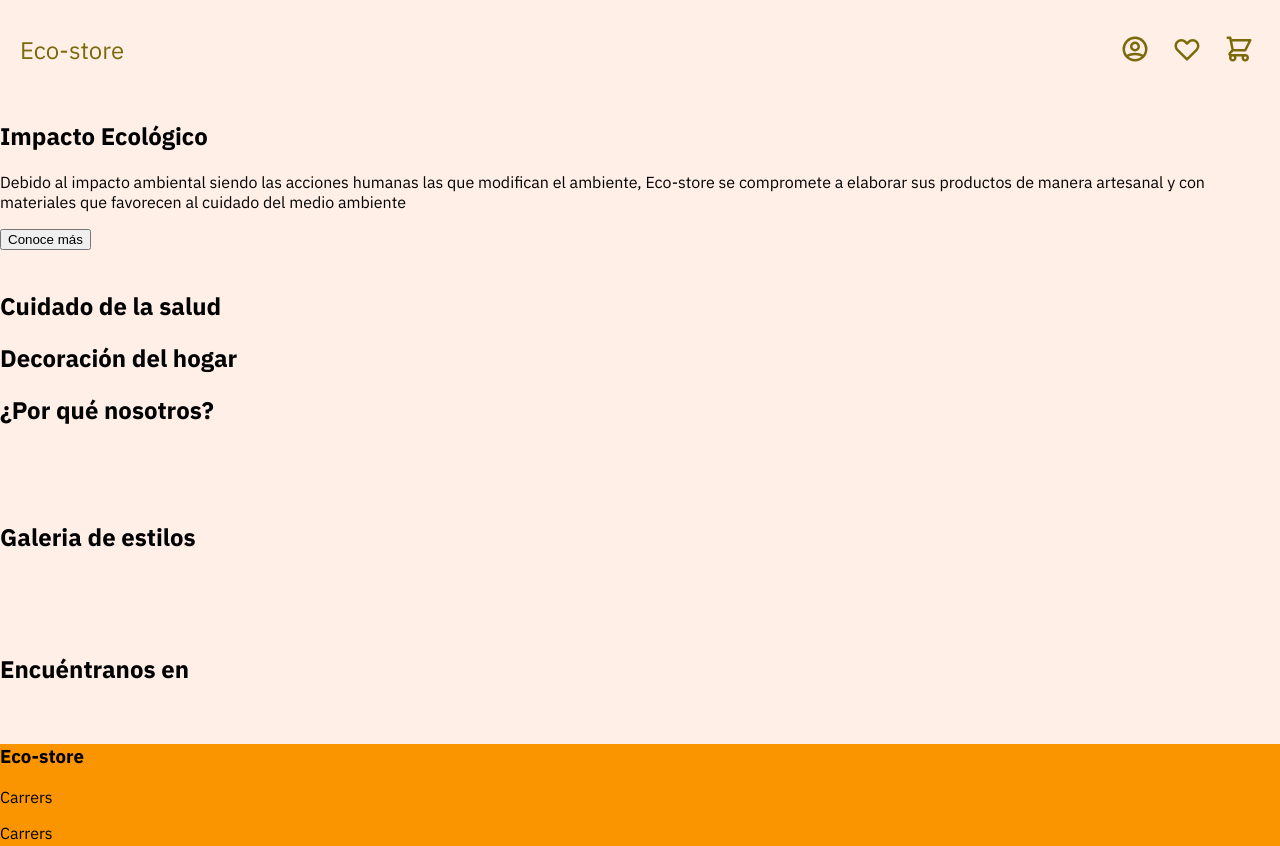
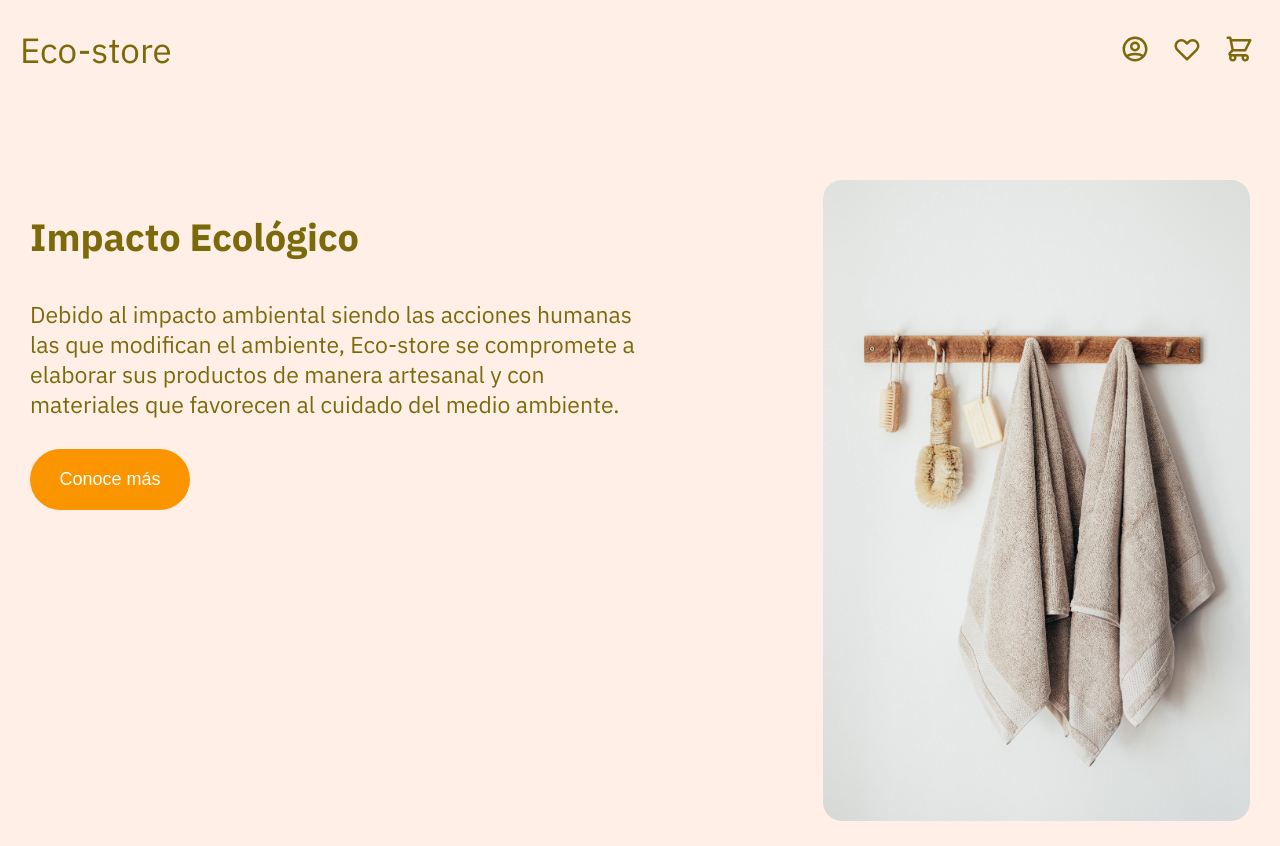
Before and after one commit to josetvasco/proyecto_sass, a plain HTML site: page index.html in a window 1280 px wide. Shown: the top 846 px of the page. Drawn offline with Linux system fonts and the light colour scheme.

Commit message:
Termianda la section impacto con respectivo y algunas correciÃones del navbar con tema resposivo

```diff
--- a/index.html
+++ b/index.html
@@ -36,11 +36,11 @@
     <article>
       <div class="impact-section">
         <h1>Impacto Ecológico</h1>
-        <p>Debido al impacto ambiental siendo las acciones humanas las que modifican el ambiente, Eco-store se compromete a elaborar sus productos de manera artesanal y con materiales que favorecen al cuidado del medio ambiente</p>
+        <p>Debido al impacto ambiental siendo las acciones humanas las que modifican el ambiente, Eco-store se compromete a elaborar sus productos de manera artesanal y con materiales que favorecen al cuidado del medio ambiente.</p>
         <button>Conoce más</button>
       </div>
       <div class="image-section">
-        <img src="" alt="">
+        <img src="./assests/img/main-2.jpg" alt="">
       </div>
     </article>
 
--- a/scss/main.scss
+++ b/scss/main.scss
@@ -1,8 +1,17 @@
 $primary-color: #FFEFE7;
 $secondary-color: #FFDAC6;
 $tertiary-color: #BABD8D;
+$quaternion-color: #FA9500;
 $primary-text-color: #7C6A0A;
 $font-stack: 'IBM Plex Sans', sans-serif;
+
+* {
+  box-sizing: border-box;
+}
+
+html {
+  font-size: 62.5%;
+}
 
 body {
   margin: 0;
@@ -12,15 +21,16 @@ body {
 }
 
 nav {
-  width: auto;
+  display: flex;
+  flex-direction: column;
+  align-items: center;
   height: 100px;
-  display: flex;
-  justify-content: space-between;
-  align-items: center;
+  margin-bottom: 30px;
+  padding: 0 20px;
   color: $primary-text-color;
-  padding: 0 20px;
   p {
-    font-size: 1.5em;
+    font-size: 3.5rem;
+    margin-bottom: 15px;
   }
   .icons {
     display: flex;
@@ -32,11 +42,77 @@ nav {
   }
 }
 
-main {
-  background-color: $primary-color;
+article {
+  display: flex;
+  flex-direction: column-reverse;
+  align-items: center;
+  color: $primary-text-color;
+  padding: 50px 30px;
+  .impact-section {
+    display: flex;
+    flex-direction: column;
+    align-items: center;
+    width: 100%;
+    h1 {
+      align-self: flex-start;
+      font-size: 3.8rem;
+      margin-bottom: 15px;
+    }
+    p {
+      font-size: 2.3rem;
+      margin-bottom: 30px;
+    }
+    button {
+      width: 160px;
+      padding: 20px;
+      border: none;
+      border-radius: 35px;
+      background-color: $quaternion-color;
+      color: white;
+      font-size: 1.8rem;
+    }
+  }
+  .image-section {
+    width: 100%;
+    img {
+      width: 100%;
+      border-radius: 19px;
+    }
+  }
 }
 
 footer {
   $background: #FA9500;
   background-color: $background;
 }
+
+@media (min-width: 930px) {
+  nav {
+    flex-direction: row;
+    justify-content: space-between;
+    align-items: center;
+    p {
+      margin-bottom: 35px;
+    }
+  }
+
+  article {
+    flex-direction: row;
+    justify-content: space-between;
+    align-items: start;
+    .impact-section {
+      flex-direction: column;
+      align-items: start;
+      width: 50%;
+    }
+    .image-section {
+      display: flex;
+      justify-content: end;
+      width: 50%;
+      img {
+        width: 70%;
+        border-radius: 19px;
+      }
+    }
+  }
+}
```
Also changed, not shown: css/main.css, 1 other file.
